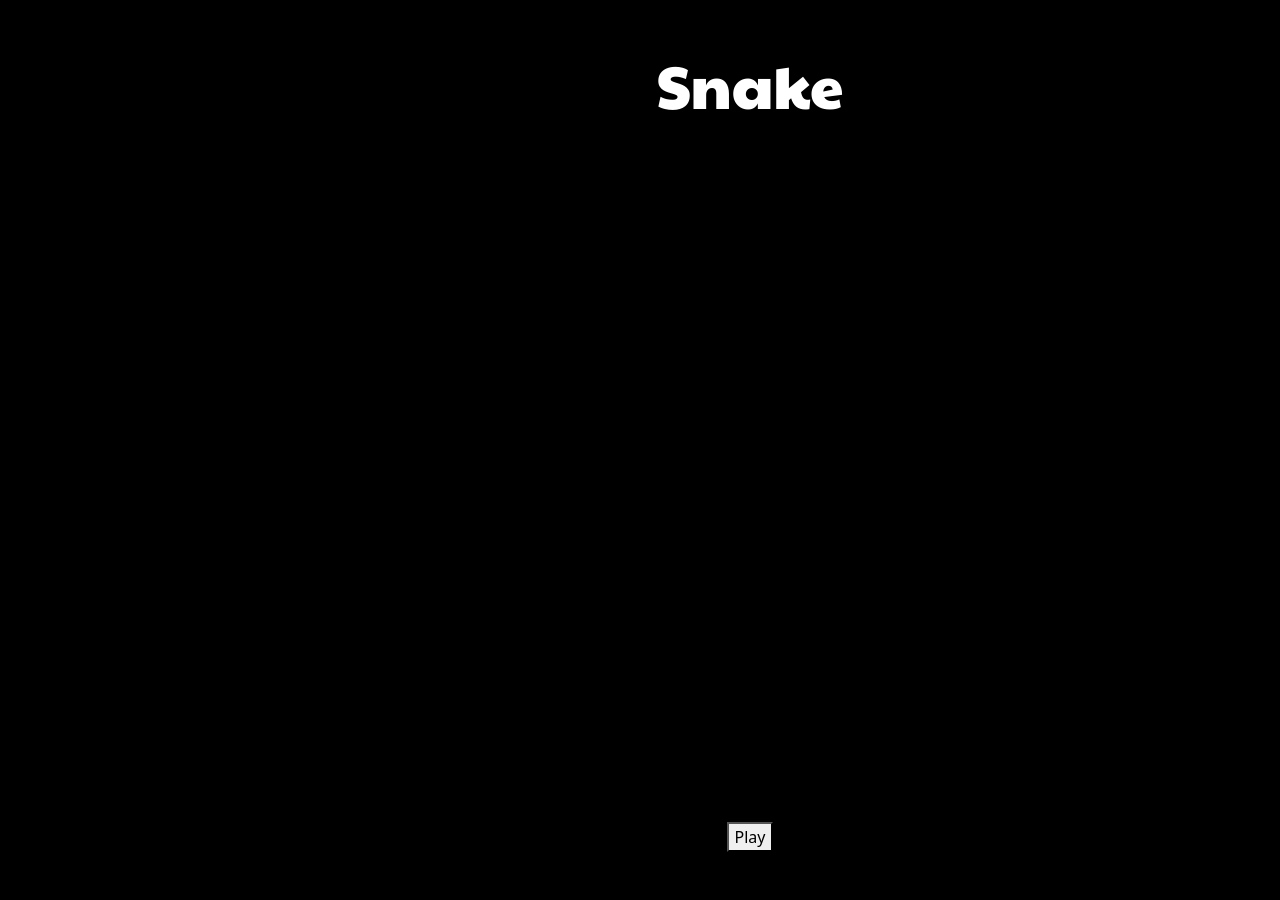
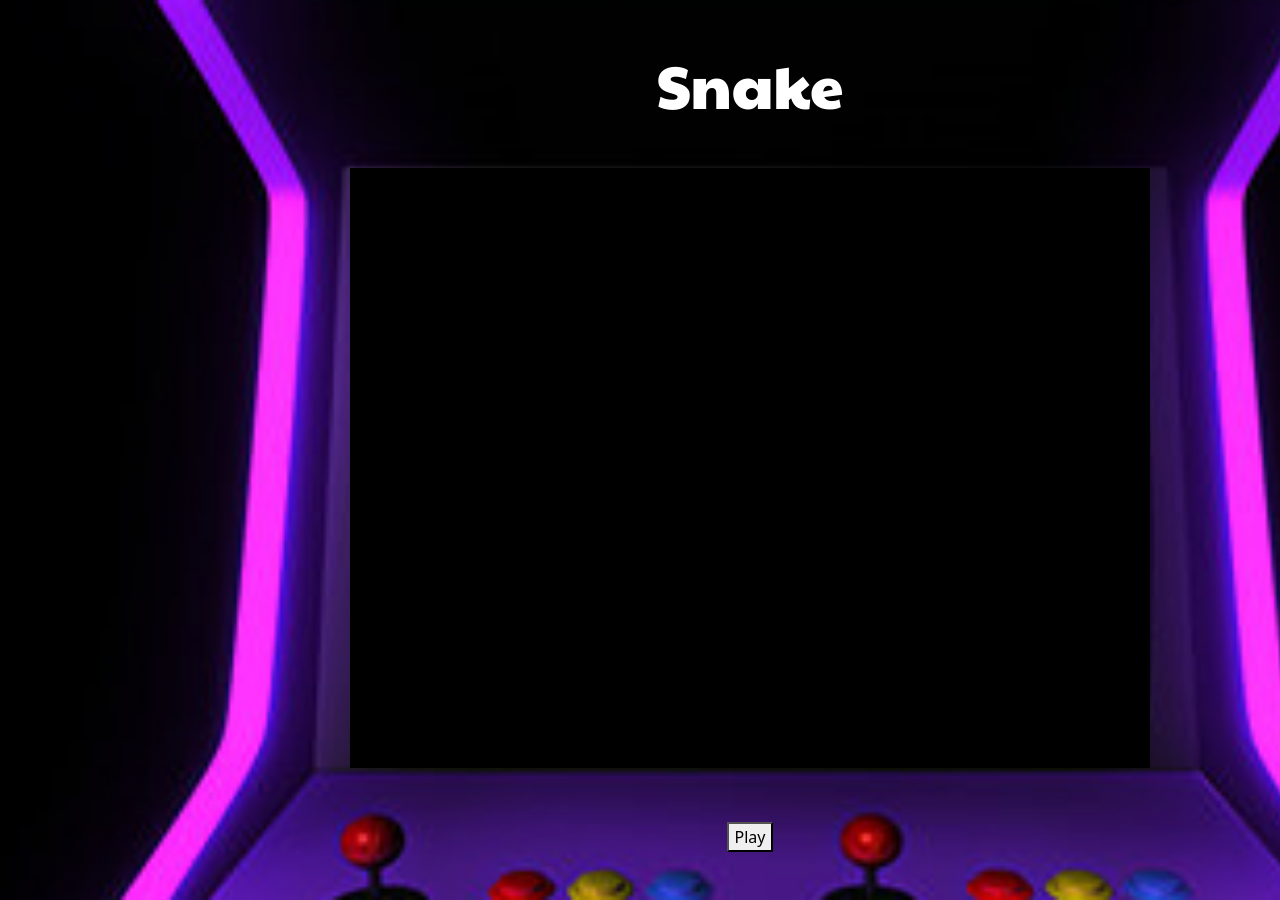
Before and after one commit to kevingilman01/Atari.js, a plain HTML site: page snake.html in a window 1280 px wide. Shown: the top 900 px of the page. Drawn offline with nearby package versions, Linux system fonts and the light colour scheme; the site is published under a folder, as on GitHub Pages, so addresses that start at the root find nothing.

Commit message:
fixed background image

```diff
--- a/css/game.css
+++ b/css/game.css
@@ -6,7 +6,7 @@ body {
     text-align: center;
 
     position: relative;
-    background-image: url('/img/arcade\ machine.png');
+    background-image: url('../img/arcade\ machine.png');
     background-size: cover;
     background-position: center;
     width: 1500px;
```
